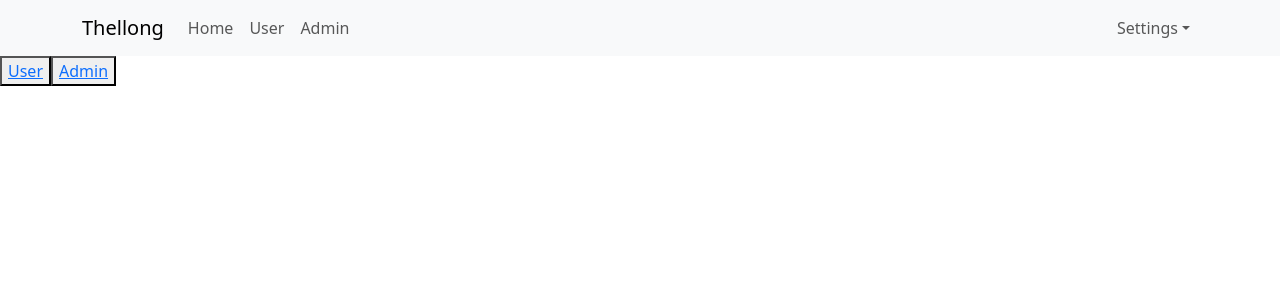
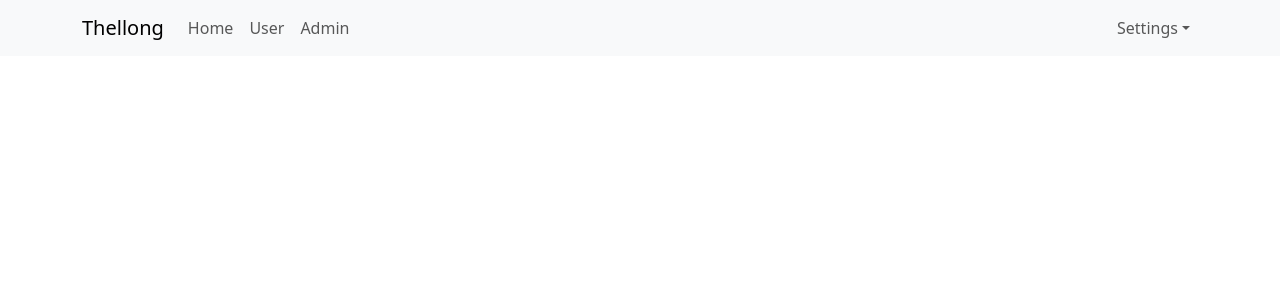
Before and after one commit to thellong/base-react, a React (Create React App) app: page / in a window 1280 px wide. Shown: the top 300 px of the page. Built offline with nearby package versions, Linux system fonts and the light colour scheme.

Commit message:
nested route, outlet

```diff
--- a/src/App.js
+++ b/src/App.js
@@ -1,17 +1,20 @@
 import "./App.scss";
 import Header from "./components/Header/Header";
-import { Link } from "react-router-dom";
+import { Outlet } from "react-router-dom";
 
 const App = () => {
   return (
     <div className="app-container">
-      <Header />
-      <button>
-        <Link to="/users">User</Link>
-      </button>
-      <button>
-        <Link to="/admins">Admin</Link>
-      </button>
+      <div className="header-container">
+        <Header />
+      </div>
+      <div className="main-container">
+        <div className="sidenav-container"></div>
+      </div>
+      <div className="app-content">
+        {/* Bên trong cha, muốn render con ở chỗ nào -- outlet chỗ đó */}
+        <Outlet />
+      </div>
     </div>
   );
 };
--- a/src/index.js
+++ b/src/index.js
@@ -13,9 +13,10 @@
   // <React.StrictMode>
   <BrowserRouter>
     <Routes>
-      <Route path="/" element={<App />} />
-      <Route path="users" element={<User />} />
-      <Route path="admins" element={<Admin />} />
+      <Route path="/" element={<App />}>
+        <Route path="users" element={<User />} />
+        <Route path="admins" element={<Admin />} />
+      </Route>
     </Routes>
   </BrowserRouter>
   // </React.StrictMode>
```
